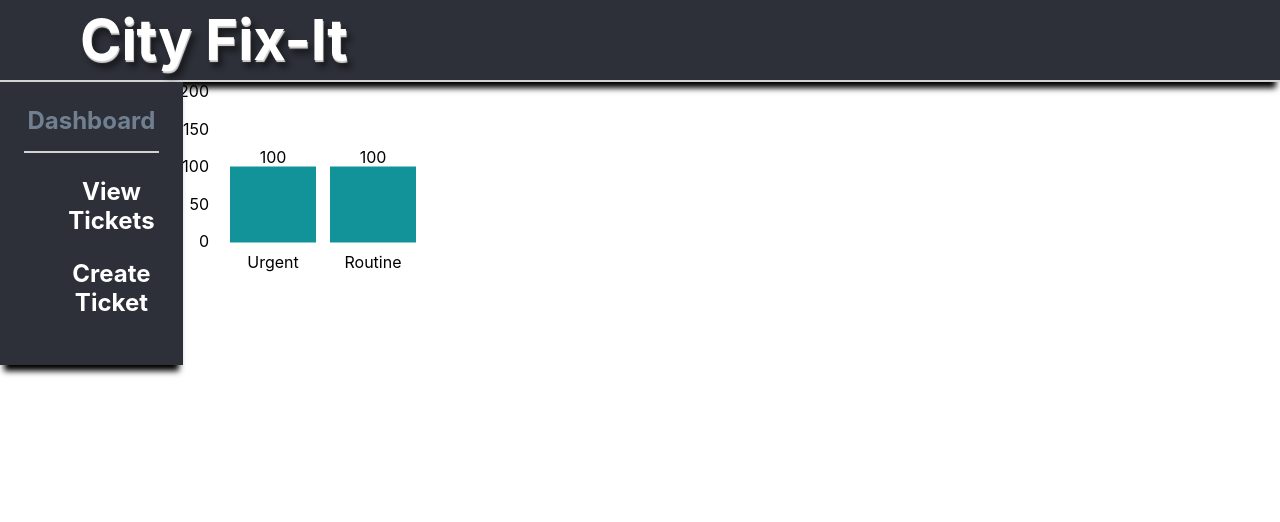
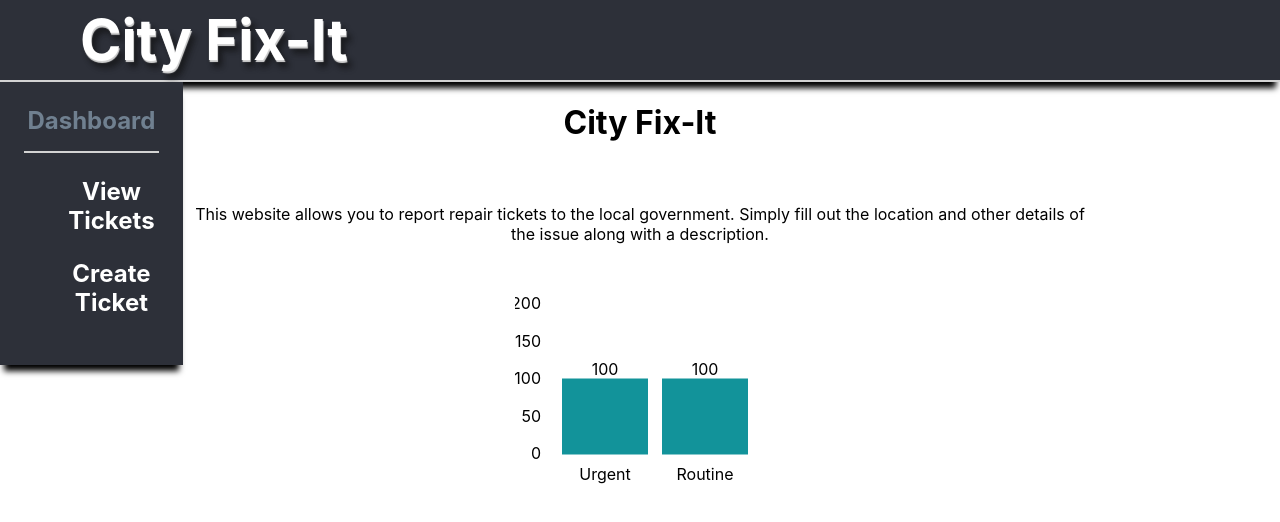
Before and after one commit to jwilld/City-Fix-It, a React (Create React App) app: page /main in a window 1280 px wide. Shown: the top 522 px of the page. Built offline with nearby package versions, Linux system fonts and the light colour scheme; no server answers.

Commit message:
edit ticket chart

```diff
--- a/src/main-page/main.css
+++ b/src/main-page/main.css
@@ -38,8 +38,6 @@
   grid-template-columns: 1fr 5fr 1fr;
 }
 
-
-
 .dashboard {
   grid-row: 1;
 }
@@ -49,3 +47,11 @@
   display: flex;
   justify-content: center;
 }
+
+.chart {
+  grid-row: 1/3;
+  grid-column: 2;
+  display: flex;
+  justify-content: center;
+  align-content: center;
+}
--- a/src/main-page/main.js
+++ b/src/main-page/main.js
@@ -17,11 +17,10 @@ class Main extends Component {
         <div className="dash" />
 
         <div className="main-content">
-          <Route path = '/main/ticket-search' component={TicketSearch}/>
+          <Route path ='/main/ticket-search' component={TicketSearch}/>
           <Route path ='/main/create' component={CreateTicket}/>
           <Dashboard />
-          <TicketChart/>
-
+          <Route exact path='/main' component={TicketChart}/>
         </div>
       </div>
     );
--- a/src/ticket-chart/Ticket-Chart.js
+++ b/src/ticket-chart/Ticket-Chart.js
@@ -1,5 +1,6 @@
 import React, { Component } from "react";
 import Axios from "axios";
+import './ticket-chart.css'
 import { XAxis, YAxis,XYPlot, VerticalBarSeries,LabelSeries } from "react-vis";
 
 class TicketChart extends Component {
@@ -36,8 +37,18 @@ class TicketChart extends Component {
 
     ]
     return (
-      <div>
-        <XYPlot xType="ordinal" width={chartWidth} height={chartHeight} yDomain={chartDomain}>
+      <div className="chart">
+        <div className='description-header'>
+          <h1>City Fix-It</h1>
+        </div>
+          <div className='app-description'>
+          <p>
+           This website allows you to report repair tickets to the local government.
+           Simply fill out the location and other details of the issue along with a description.
+          </p>
+          </div>
+          <div className= 'chart-container'>
+        <XYPlot className='the-chart' xType="ordinal" width={chartWidth} height={chartHeight} yDomain={chartDomain}>
             <XAxis/>
             <YAxis/>
             <VerticalBarSeries
@@ -54,6 +65,8 @@ class TicketChart extends Component {
             />
 
         </XYPlot>
+
+          </div>
       </div>
     );
   }
--- a/src/ticket-chart/ticket-chart.css
+++ b/src/ticket-chart/ticket-chart.css
@@ -0,0 +1,18 @@
+.chart{
+    display: grid;
+    grid-template-rows: repeat(3,1fr);
+    text-align: center;
+}
+.the-chart{
+    grid-row: 3;
+    display: flex;
+}
+.app-description{
+    grid-row: 2;
+    text-align: center;
+}
+
+.chart-container{
+    display: flex;
+    justify-content: center;
+}
```
